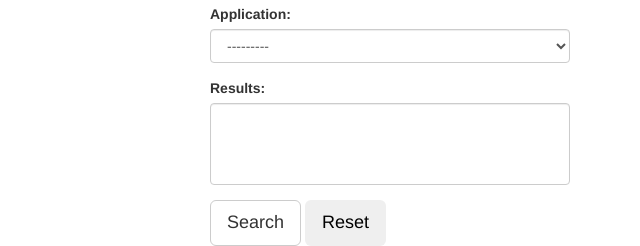
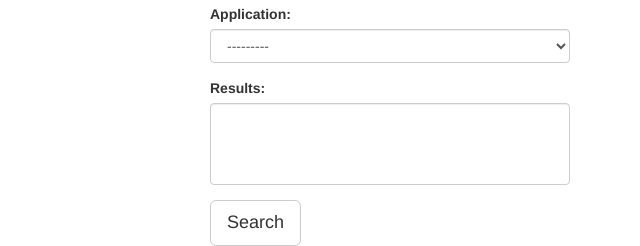
Before and after one commit to jwintersinger/igembiosensors, a Django app: template biosensorsdb/templates/biosensorsdb/index.html in a window 1280 px wide. Shown: the part 804-1050 px from the top of the page, without its empty margins (640-1280 px from the left). Run offline with Django 3.2, Linux system fonts and the light colour scheme; the template is opened without the code that fills it: values that come from a table or form of the project are taken from there, others are empty; parts of the project's set-up code (start-up, migrations or seed data) failed here and were passed over; some libraries are stand-ins or nearby versions.

Commit message:
Remove reset button.

```diff
--- a/biosensorsdb/templates/biosensorsdb/index.html
+++ b/biosensorsdb/templates/biosensorsdb/index.html
@@ -70,7 +70,6 @@
           {% endfor %}
 
             <button type="submit" class="btn btn-default btn-lg">Search</button>
-            <button type="reset" class="btn btn-lg">Reset</button>
           </form>
         </div>
       </div>
```
